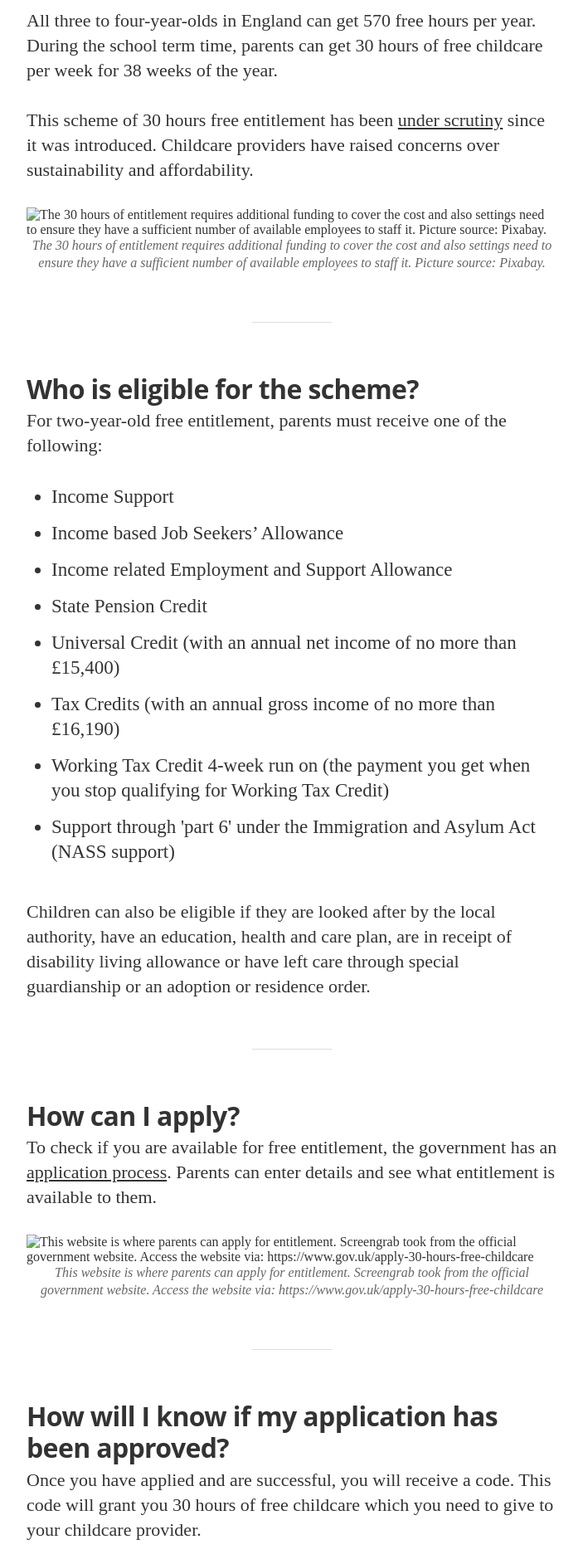
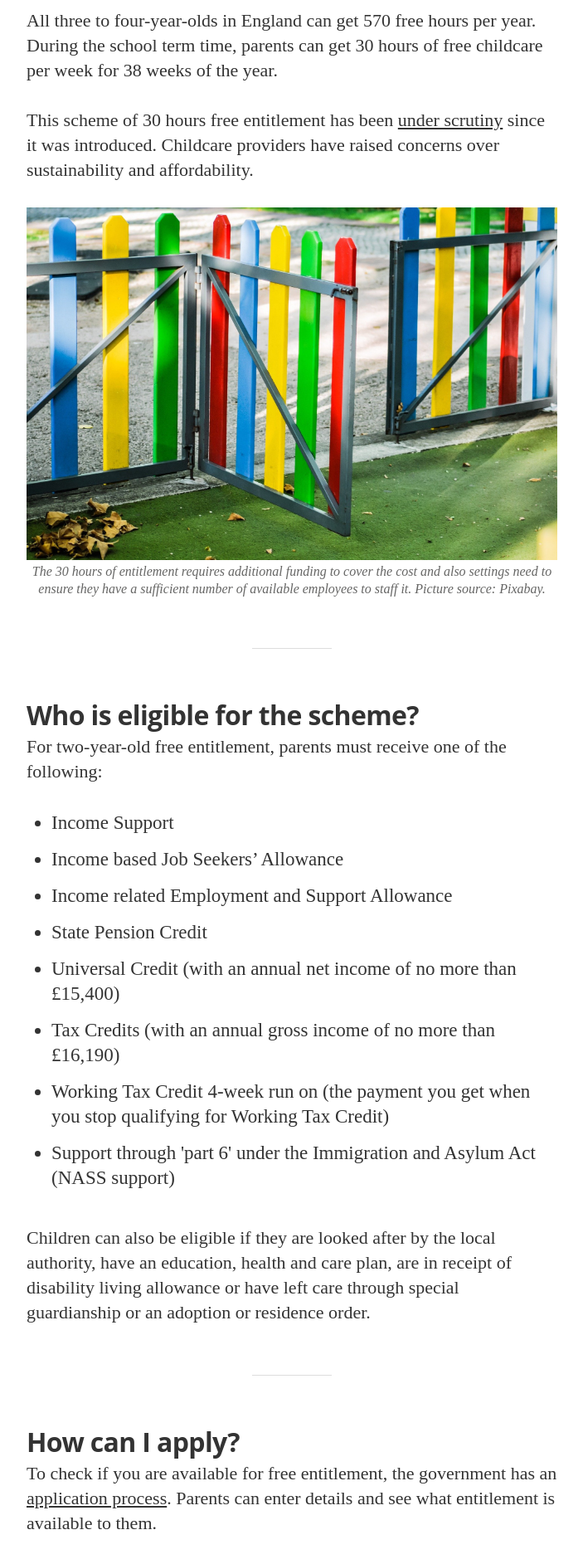
Before and after one commit to GWilloughby99/early-years-project, a Jekyll site: the page built from _posts/2021-06-23-what-is-free-entitlement?.md, in a window 1280 px wide. Shown: the part 1830-3715 px from the top of the page at 83% size, without its empty margins (288-991 px from the left). Built offline with Jekyll 4.4.1, drawn with Linux system fonts in a browser that asks for light colours; nearby versions of some CDN libraries; some web fonts are replaced.

Commit message:
Update 2021-06-23-what-is-free-entitlement?.md

```diff
--- a/_posts/2021-06-23-what-is-free-entitlement?.md
+++ b/_posts/2021-06-23-what-is-free-entitlement?.md
@@ -25,7 +25,7 @@ image2: "/assets/article_images/money-mobile.jpg"
 <p> This scheme of 30 hours free entitlement has been <a href="https://www.theguardian.com/money/2017/feb/08/introduction-of-30-hours-free-childcare-could-mean-shortage-of-places">under scrutiny</a> since it was introduced. Childcare providers have raised concerns over sustainability and affordability.</p>
 
 
-<img src="./assets/article_images/fence.jpg" alt="The 30 hours of entitlement requires additional funding to cover the cost and also settings need to ensure they have a sufficient number of available employees to staff it. Picture source: Pixabay.">
+<img src="/assets/article_images/fence.jpg" alt="The 30 hours of entitlement requires additional funding to cover the cost and also settings need to ensure they have a sufficient number of available employees to staff it. Picture source: Pixabay.">
 
 
 <hr>
@@ -48,7 +48,7 @@ image2: "/assets/article_images/money-mobile.jpg"
 <p>To check if you are available for free entitlement, the government has an <a href="https://www.gov.uk/apply-30-hours-free-childcare">application process</a>. Parents can enter details and see what entitlement is available to them.</p>
 
 
-<img src="./assets/article_images/childcare-application.png" alt="This website is where parents can apply for entitlement. Screengrab took from the official government website. Access the website via: https://www.gov.uk/apply-30-hours-free-childcare">
+<img src="/assets/article_images/childcare-application.png" alt="This website is where parents can apply for entitlement. Screengrab took from the official government website. Access the website via: https://www.gov.uk/apply-30-hours-free-childcare">
 <hr>
 
 <h2> How will I know if my application has been approved? </h2>
```
